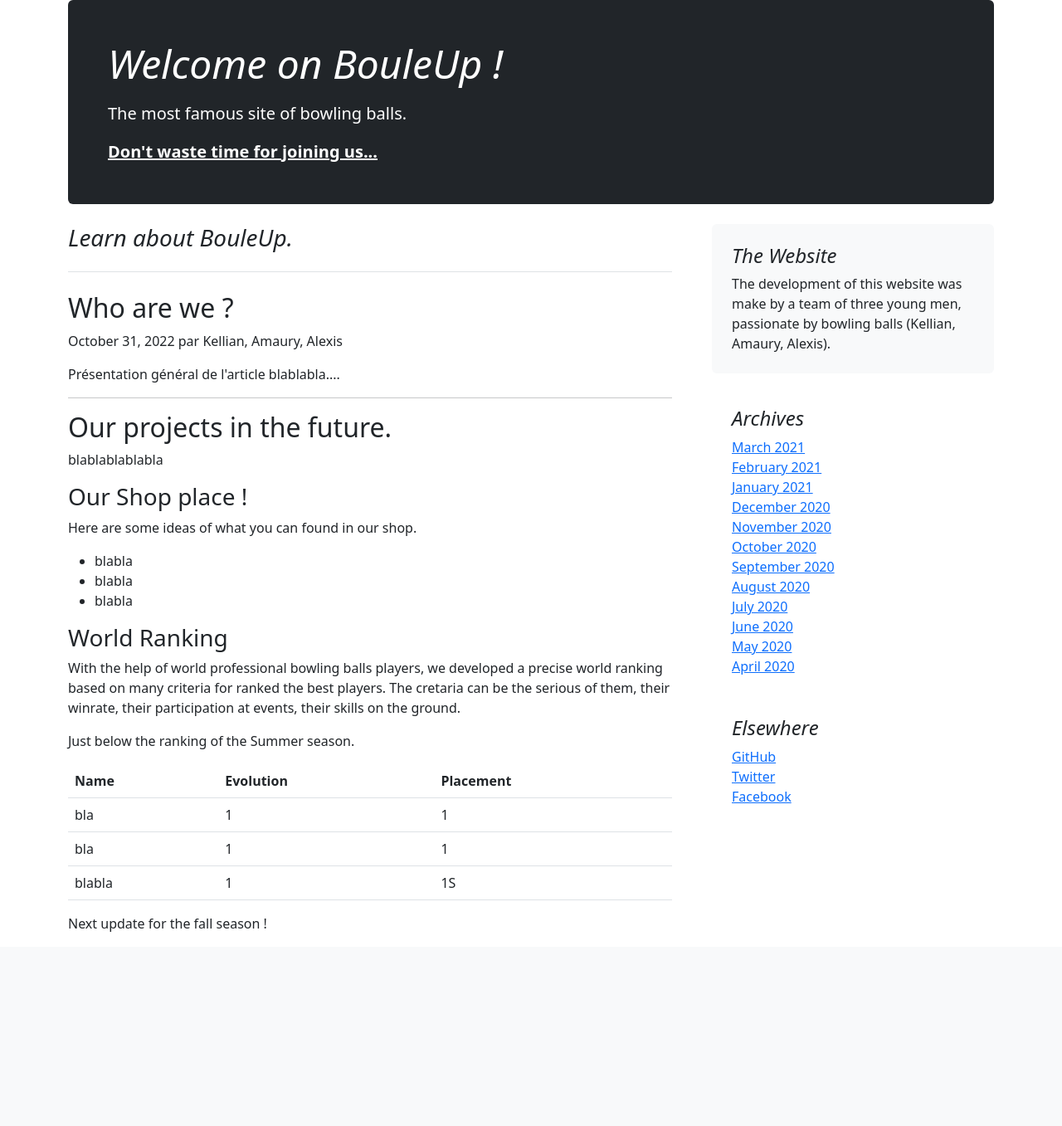
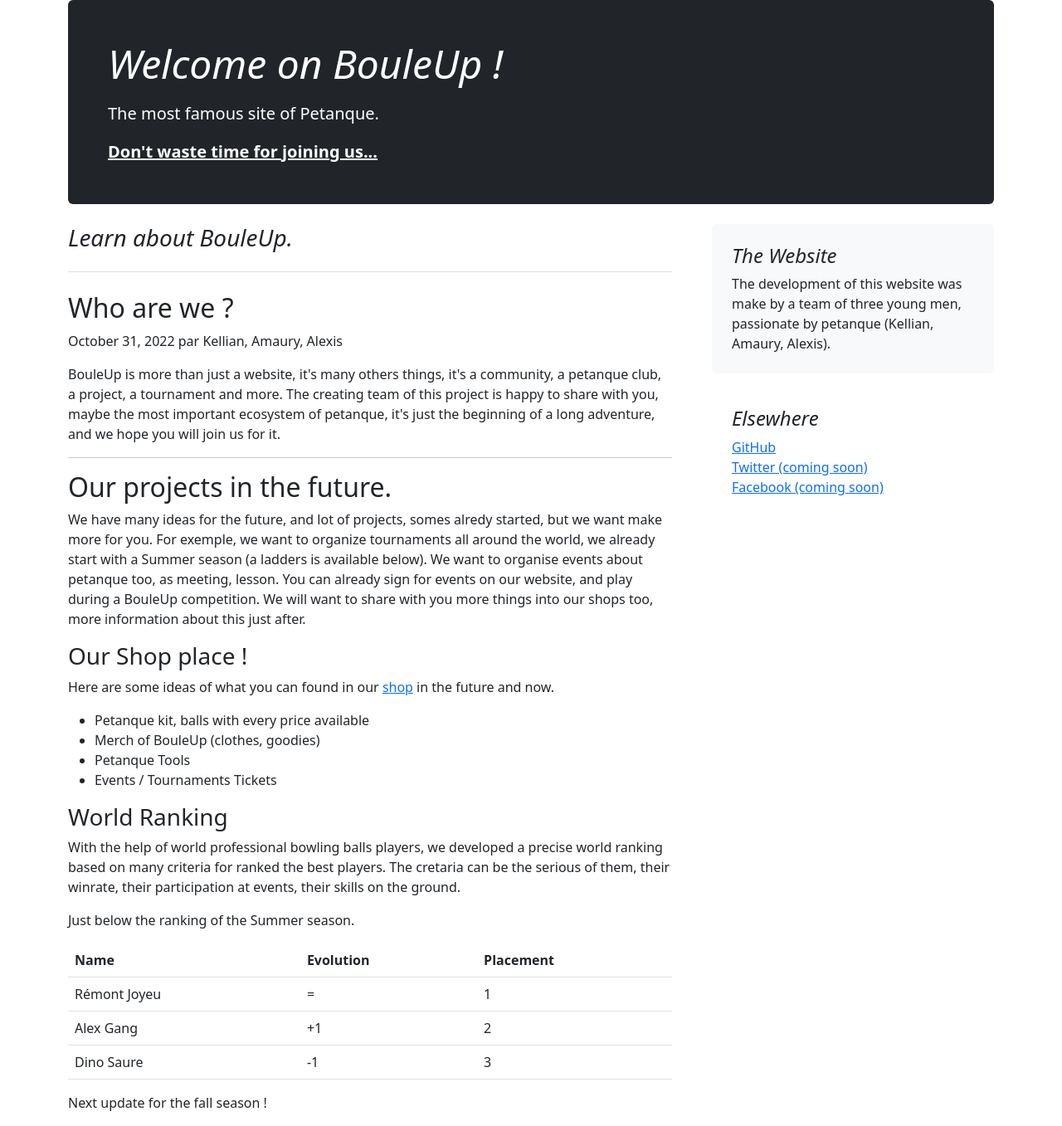
Before and after one commit to GangneuxA/BouleUp, a Symfony app: template templates/home/index.html.twig in a window 1280 px wide. Shown: the part 96-1453 px from the top of the page at 83% size. Before the commit the page ends 1219 px from the top, so only its background shows below. Run offline with Twig, Linux system fonts and the light colour scheme; the template is opened without the code that fills it, so the values that code supplies are empty; some libraries are stand-ins or nearby versions.

Commit message:
Home Page
finishing

```diff
--- a/templates/home/index.html.twig
+++ b/templates/home/index.html.twig
@@ -67,7 +67,7 @@
   <div class="p-4 p-md-5 mb-4 text-white rounded bg-dark">
     <div class="col-md-6 px-0">
       <h1 class="display-5 fst-italic">Welcome on BouleUp !</h1>
-      <p class="lead my-3">The most famous site of bowling balls.</p>
+      <p class="lead my-3">The most famous site of Petanque.</p>
       <p class="lead mb-0"><a href="/login" class="text-white fw-bold">Don't waste time for joining us...</a></p>
     </div>
   </div>
@@ -154,16 +154,27 @@ comment end -->
         <h2 class="blog-post-title">Who are we ?</h2>
         <p class="blog-post-meta">October 31, 2022 par <a>Kellian, Amaury, Alexis</a></p>
 
-        <p>Présentation général de l'article blablabla....</p>
+        <p>BouleUp is more than just a website, it's many others things, it's a community, a petanque club, a project, a tournament
+        and more. The creating team of this project is happy to share with you, maybe the most important ecosystem of petanque,
+        it's just the beginning of a long adventure, and we hope you will join us for it. </p>
+
         <hr>
         <h2>Our projects in the future.</h2>
-        <p>blablablablabla</p>
+
+        <p>We have many ideas for the future, and lot of projects, somes alredy started, but we want make more for you.
+        For exemple, we want to organize tournaments all around the world, we already start with a Summer season (a ladders is available below).
+        We want to organise events about petanque too, as meeting, lesson. You can already sign for events on our website, and play during
+        a BouleUp competition.
+        We will want to share with you more things into our shops too,
+         more information about this just after.
+        </p>
         <h3>Our Shop place !</h3>
-        <p>Here are some ideas of what you can found in our shop.</p>
+        <p>Here are some ideas of what you can found in our <a href="/product"> shop</a> in the future and now.</p>
         <ul>
-          <li>blabla</li>
-          <li>blabla</li>
-          <li>blabla</li>
+          <li>Petanque kit, balls with every price available</li>
+          <li>Merch of BouleUp (clothes, goodies)</li>
+          <li>Petanque Tools</li>
+          <li>Events / Tournaments Tickets</li>
         </ul>
 
 
@@ -183,20 +194,20 @@ comment end -->
           </thead>
           <tbody>
             <tr>
-              <td>bla</td>
-              <td>1</td>
+              <td>Rémont Joyeu</td>
+              <td>=</td>
               <td>1</td>
             </tr>
             <tr>
-              <td>bla</td>
-              <td>1</td>
-              <td>1</td>
+              <td>Alex Gang</td>
+              <td>+1</td>
+              <td>2</td>
             </tr>
           <tfoot>
             <tr>
-              <td>blabla</td>
-              <td>1</td>
-              <td>1S</td>
+              <td>Dino Saure</td>
+              <td>-1</td>
+              <td>3</td>
             </tr>
           </tfoot>
         </table>
@@ -210,33 +221,15 @@ comment end -->
       <div class="position-sticky" style="top: 2rem;">
         <div class="p-4 mb-3 bg-light rounded">
           <h4 class="fst-italic">The Website</h4>
-          <p class="mb-0">The development of this website was make by a team of three young men, passionate by bowling balls (Kellian, Amaury, Alexis). </p>
-        </div>
-
-        <div class="p-4">
-          <h4 class="fst-italic">Archives</h4>
-          <ol class="list-unstyled mb-0">
-            <li><a href="#">March 2021</a></li>
-            <li><a href="#">February 2021</a></li>
-            <li><a href="#">January 2021</a></li>
-            <li><a href="#">December 2020</a></li>
-            <li><a href="#">November 2020</a></li>
-            <li><a href="#">October 2020</a></li>
-            <li><a href="#">September 2020</a></li>
-            <li><a href="#">August 2020</a></li>
-            <li><a href="#">July 2020</a></li>
-            <li><a href="#">June 2020</a></li>
-            <li><a href="#">May 2020</a></li>
-            <li><a href="#">April 2020</a></li>
-          </ol>
+          <p class="mb-0">The development of this website was make by a team of three young men, passionate by petanque (Kellian, Amaury, Alexis). </p>
         </div>
 
         <div class="p-4">
           <h4 class="fst-italic">Elsewhere</h4>
           <ol class="list-unstyled">
-            <li><a href="#">GitHub</a></li>
-            <li><a href="#">Twitter</a></li>
-            <li><a href="#">Facebook</a></li>
+            <li><a href="https://github.com/GangneuxA/BouleUp">GitHub</a></li>
+            <li><a href="#">Twitter (coming soon)</a></li>
+            <li><a href="#">Facebook (coming soon)</a></li>
           </ol>
         </div>
       </div>
```
